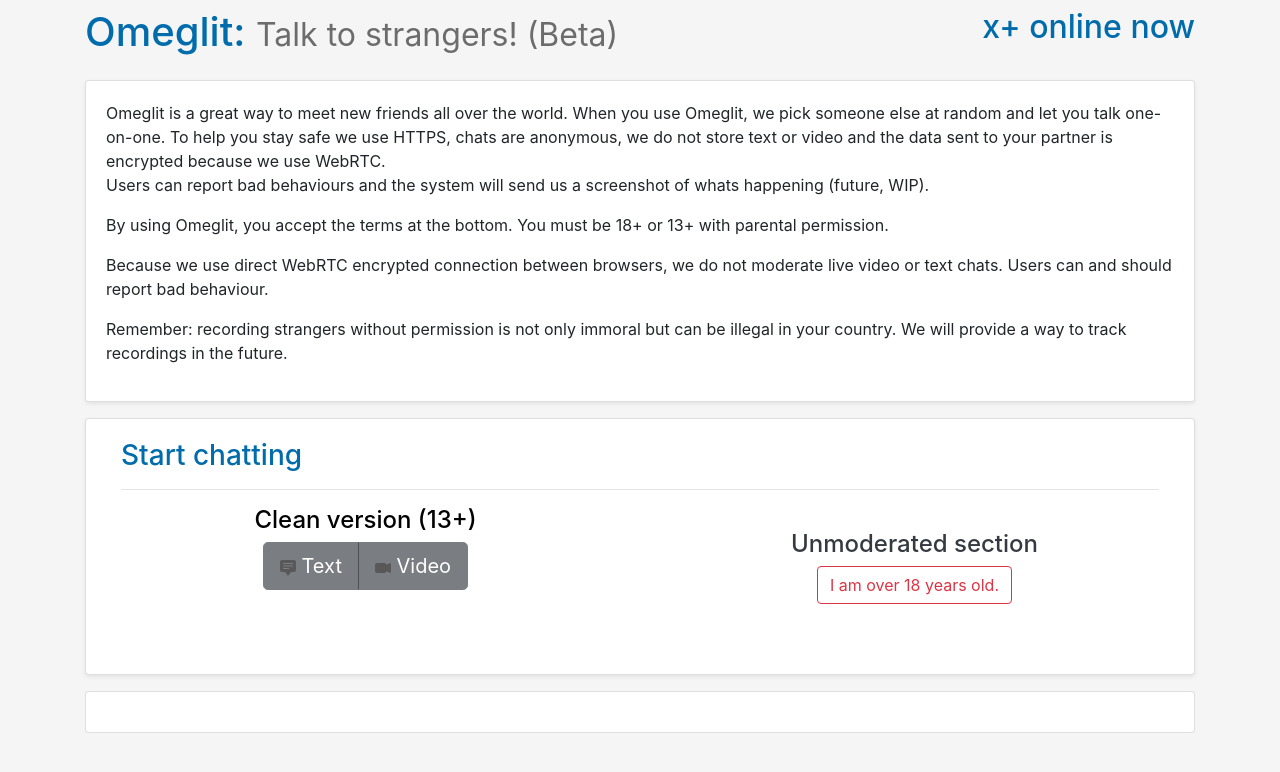
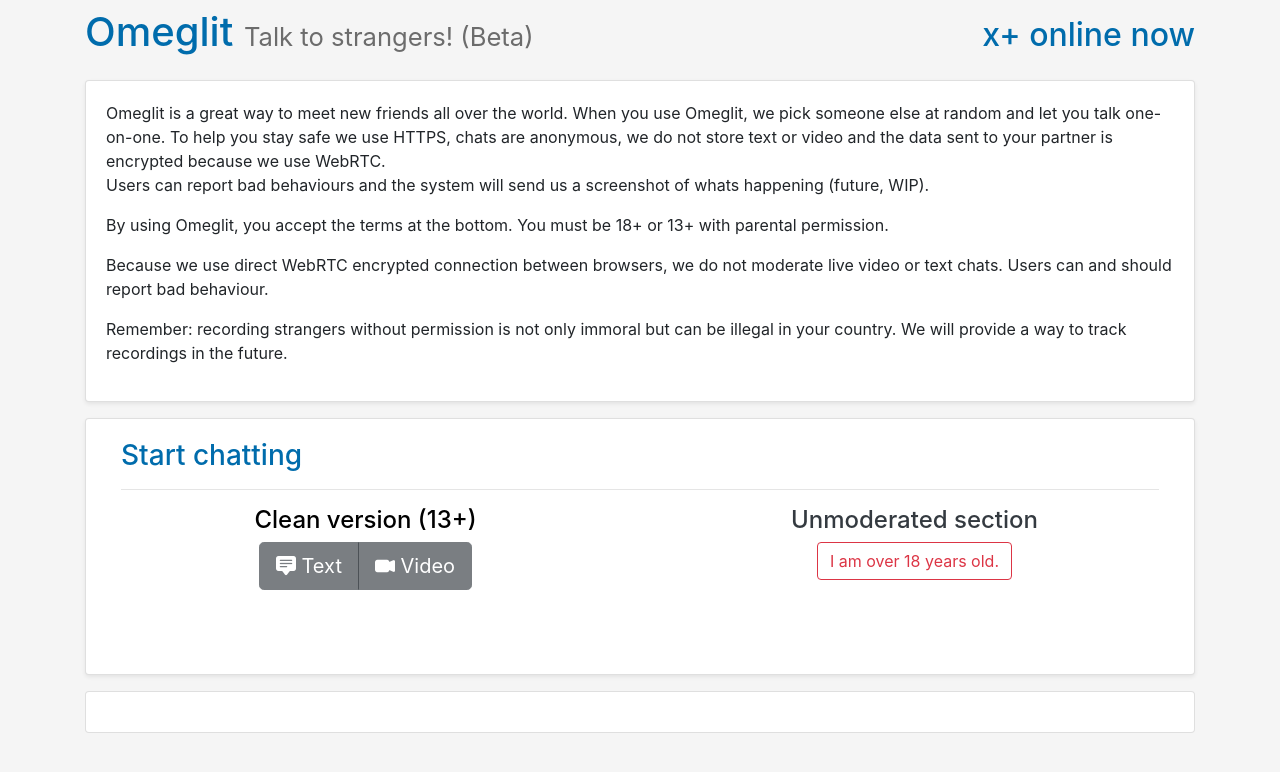
Before and after one commit to cypherbits/omeglit, a website: page public/index.html in a window 1280 px wide. Drawn offline with nearby package versions, Linux system fonts and the light colour scheme; no server answers.

Commit message:
Rework styles
Signed-off-by: cypherbits <info@avanix.es>

```diff
--- a/public/index.html
+++ b/public/index.html
@@ -3,12 +3,13 @@
 <head>
     <meta charset="utf-8">
     <meta http-equiv="X-UA-Compatible" content="IE=edge">
-    <title>Omeglit: Talk to strangers and meet new friends (Beta) (Omegle and Chatroulette alternative)</title>
+    <title>Omeglit: Talk to strangers and meet new friends</title>
     <meta charset="UTF-8">
     <meta name="viewport" content="width=device-width, initial-scale=1.0">
     <meta name="description"
           content="Omeglit: talk and meet stranger and new people. Safer Omegle and Chatroulette alternative. Chat aleatorio. Habla con extraños y haz nuevos amigos. Alternativa a Omegle y Chatroulette. Más seguro.">
     <link href="css/bootstrap.min.css" rel="stylesheet" type="text/css"/>
+    <link rel="stylesheet" href="https://cdn.jsdelivr.net/npm/bootstrap-icons@1.4.1/font/bootstrap-icons.css">
     <link href="css/style.css" rel="stylesheet" type="text/css"/>
 </head>
 <body>
@@ -19,11 +20,11 @@
     <div class="container">
         <div class="mt-2">
             <div class="float-left">
-                <h1>Omeglit: <small>Talk to strangers! (Beta)</small></h1>
+                <h1>Omeglit <small class="d-none d-md-inline-block" style="font-size: 1.6rem;">Talk to strangers! (Beta)</small></h1>
             </div>
 
             <div class="float-right">
-                <h2><span id="txtNUsers">x</span>+ online now</h2>
+                <h2 class="mt-2"><span id="txtNUsers">x</span>+ online now</h2>
             </div>
             <div class="clearfix"></div>
         </div>
@@ -69,10 +70,10 @@
 
                         <div class="btn-group btn-group-lg" role="group">
                             <button id="btnCleanText" value="Text" class="btn btn-dark" disabled>
-                                <img src="./img/chat-square-text-fill.svg"> Text
+                                <i class="bi bi-chat-square-text-fill"></i> Text
                             </button>
                             <button id="btnCleanVideo" value="Video" class="btn btn-dark" disabled>
-                                <img src="./img/camera-video-fill.svg"> Video
+                                <i class="bi bi-camera-video-fill"></i> Video
                             </button>
                         </div>
                     </div>
@@ -81,20 +82,17 @@
 
                         <div class="btn-group btn-group-lg" role="group">
                             <button id="btnNomoText" value="Text" class="btn btn-dark" disabled>
-                                <img src="./img/chat-square-text-fill.svg"> Text
+                                <i class="bi bi-chat-square-text-fill"></i> Text
                             </button>
                             <button id="btnNomoVideo" value="Video" class="btn btn-dark" disabled>
-                                <img src="./img/camera-video-fill.svg"> Video
+                                <i class="bi bi-camera-video-fill"></i> Video
                             </button>
                         </div>
-                        <p>
-                            <br>
-                            <span class="label label-danger">Warning</span>
-                            This section can contain explicit sexual behavior
+                        <p class="text-muted">
+                            <br> <small>Warning: This section can contain explicit sexual behavior</small>
                         </p>
 
                         <div id="divHover">
-                            <br>
                             <h4 class="text-dark">Unmoderated section</h4>
                             <button type="button" id="btnHover" class="btn btn-outline-danger">I am over 18 years old.
                             </button>
@@ -150,7 +148,7 @@
 </noscript>
 
 <script src="js/jquery-3.6.0.min.js" type="text/javascript"></script>
-<script src="js/bootstrap.min.js" type="text/javascript"></script>
+<!--<script src="js/bootstrap.min.js" type="text/javascript"></script>-->
 <script src="js/adapterv8.js" type="text/javascript"></script>
 <script src="https://cdn.socket.io/4.0.2/socket.io.min.js" integrity="sha384-Bkt72xz1toXkj/oEiOgkQwWKbvNYxTNWMqdon3ejP6gwq53zSo48nW5xACmeDV0F" crossorigin="anonymous"></script>
 <script src="js/omeglo.js" type="text/javascript"></script>
```
Also changed, not shown: public/text.html (+2 -2 lines), public/video.html (+5 -5 lines), public/img/camera-video-fill.svg (deleted), public/img/chat-square-text-fill.svg (deleted).
